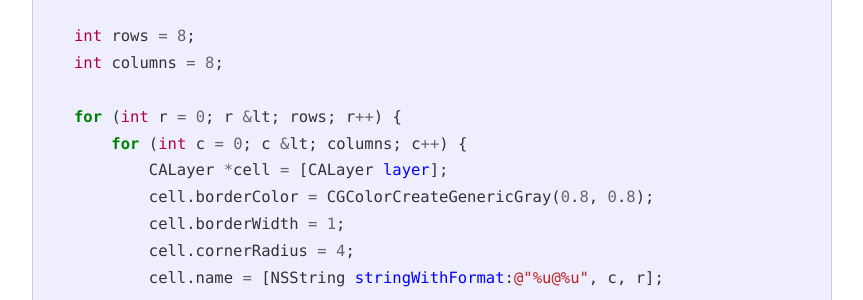
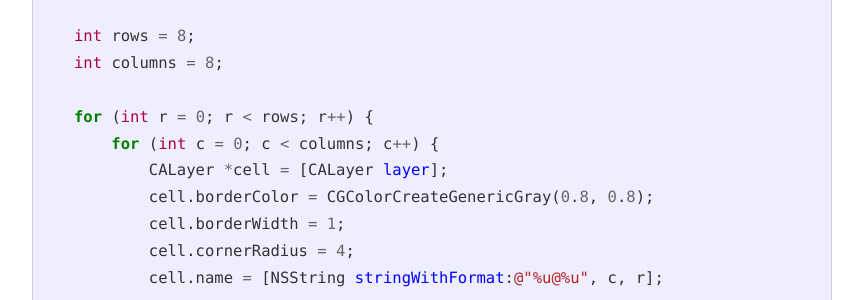
Before and after one commit to stig/www.brautaset.org, a Jekyll site: the page built from _posts/2008-10-01-resizeable-grid-of-calayers.md, in a window 1280 px wide and 900 px high, scrolled down 559 px. Shown: the part 152-452 px from the top of the window, without its empty margins (208-1071 px from the left). Built offline with Jekyll 4.4.1, drawn with Linux system fonts in a browser that asks for light colours; some of the changed text lies outside the part shown.

Commit message:
fix code sample

```diff
--- a/_posts/2008-10-01-resizeable-grid-of-calayers.md
+++ b/_posts/2008-10-01-resizeable-grid-of-calayers.md
@@ -24,7 +24,7 @@
 
 [caconstraintlayoutmanager]: http://developer.apple.com/documentation/GraphicsImaging/Reference/CAConstraintLayoutManager_class/Introduction/Introduction.html#//apple_ref/doc/uid/TP40004498-CH1
 
-Then I discovered the scale-argument form of the <code>NSConstraint</code>. With this I
+Then I discovered the scale-argument form of the `NSConstraint`. With this I
 can specify the size of a cell and its position in the grid only in terms of the super
 layer. This is *much* simpler. Have a look at the example code below. Paste it into a
 custom view, and it should display a gray grid on a pleasant blue background:
@@ -40,8 +40,8 @@
     int rows = 8;
     int columns = 8;
 
-    for (int r = 0; r &lt; rows; r++) {
-        for (int c = 0; c &lt; columns; c++) {
+    for (int r = 0; r < rows; r++) {
+        for (int c = 0; c < columns; c++) {
             CALayer *cell = [CALayer layer];
             cell.borderColor = CGColorCreateGenericGray(0.8, 0.8);
             cell.borderWidth = 1;
@@ -108,14 +108,14 @@
                                 offset: -2]];
 
 [cell addConstraint:
- [CAConstraint constraintWithAttribute: <strong>kCAConstraintMidX</strong>
+ [CAConstraint constraintWithAttribute: kCAConstraintMidX
                             relativeTo: @"superlayer"
                              attribute: kCAConstraintMaxX
                                  scale: (c + 0.5) / (float)columns
                                 offset: 0]];
 
 [cell addConstraint:
- [CAConstraint constraintWithAttribute: <strong>kCAConstraintMidY</strong>
+ [CAConstraint constraintWithAttribute: kCAConstraintMidY
                             relativeTo: @"superlayer"
                              attribute: kCAConstraintMaxY
                                  scale: (r + 0.5) / (float)rows
```
